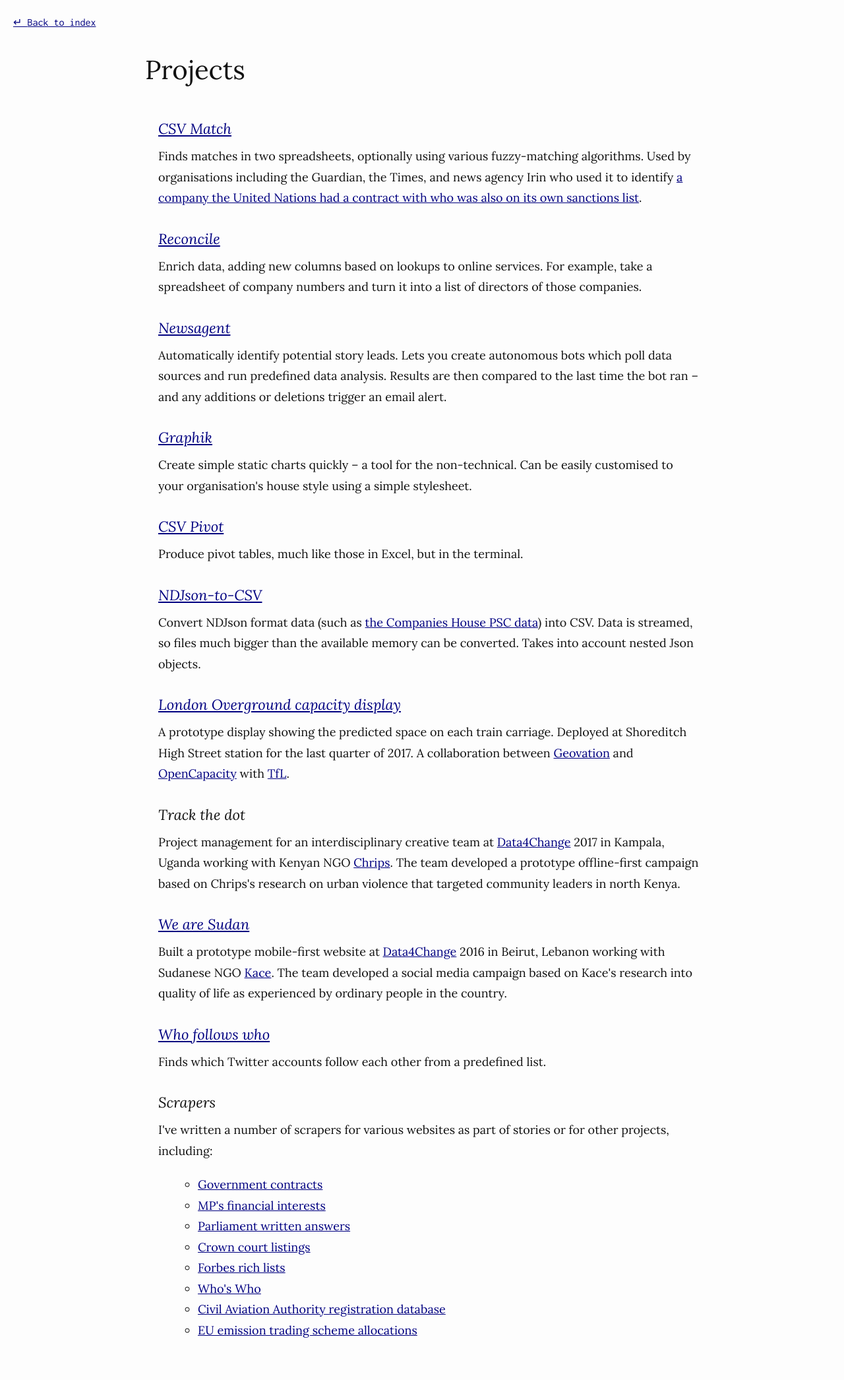
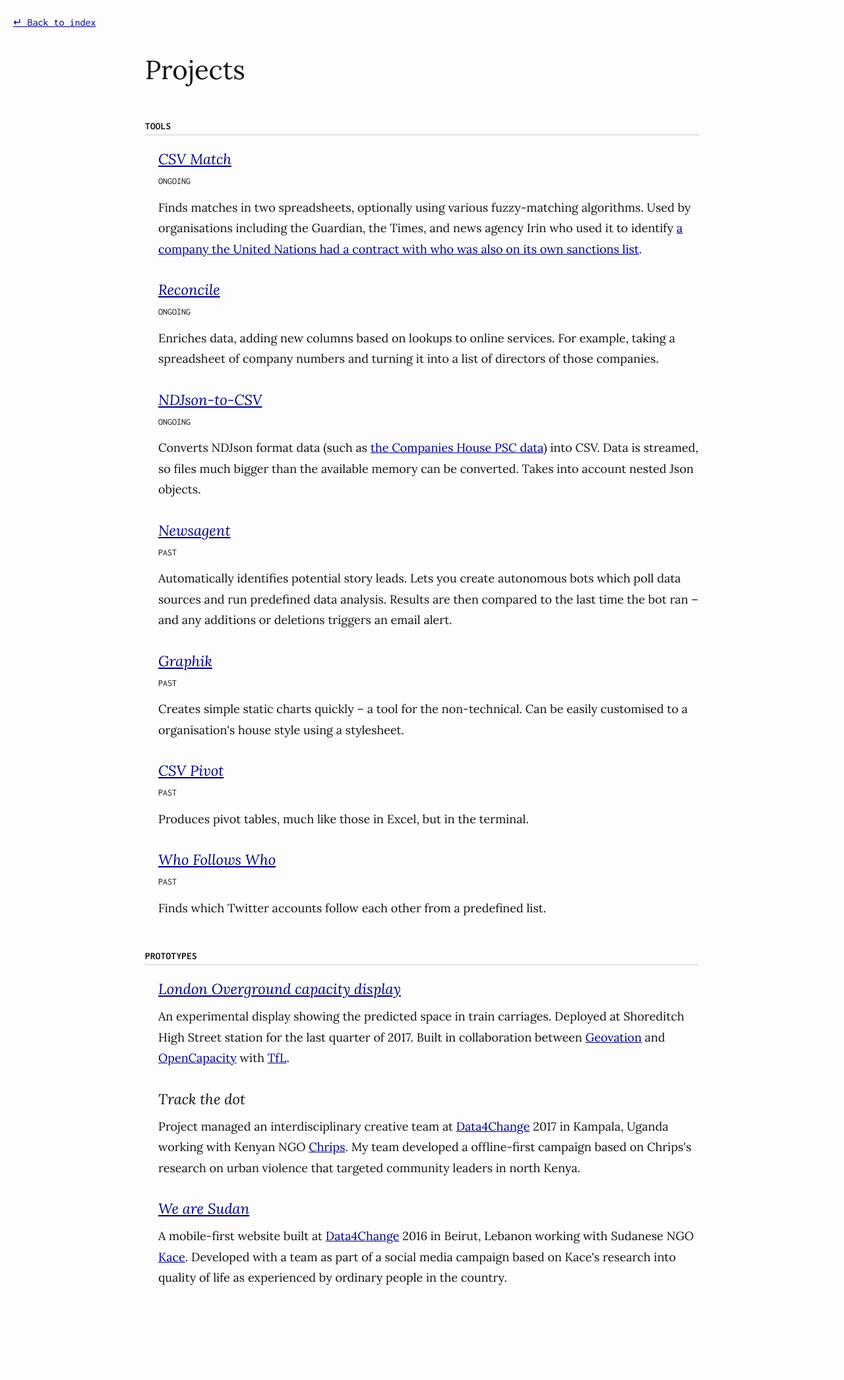
Before and after one commit to maxharlow/maxharlow.github.io, a Jekyll site: the page built from projects.md, in a window 1280 px wide. Shown: the whole page at 66% size. Built offline with Jekyll 4.4.1, drawn with Linux system fonts in a browser that asks for light colours; after the commit the page ends 2013 px from its top, so only the background shows below that.

Commit message:
Updated projects layout

```diff
--- a/_data/projects.yaml
+++ b/_data/projects.yaml
@@ -1,72 +1,68 @@
 -   title: CSV Match
     link: https://github.com/maxharlow/csvmatch
-    state: Ongoing
+    type: tool
+    state: ongoing
     details: |
         Finds matches in two spreadsheets, optionally using various fuzzy-matching algorithms. Used by organisations including the Guardian, the Times, and news agency Irin who used it to identify [a company the United Nations had a contract with who was also on its own sanctions list](https://www.irinnews.org/investigation/2016/09/02/exclusive-un-paying-blacklisted-diamond-company-central-african-republic).
 
 -   title: Reconcile
     link: https://github.com/maxharlow/reconcile
-    state: Ongoing
+    type: tool
+    state: ongoing
     details: |
-        Enrich data, adding new columns based on lookups to online services. For example, take a spreadsheet of company numbers and turn it into a list of directors of those companies.
+        Enriches data, adding new columns based on lookups to online services. For example, taking a spreadsheet of company numbers and turning it into a list of directors of those companies.
+
+-   title: NDJson-to-CSV
+    link: https://github.com/maxharlow/ndjson-to-csv
+    type: tool
+    state: ongoing
+    details: |
+        Converts NDJson format data (such as [the Companies House PSC data](http://download.companieshouse.gov.uk/en_pscdata.html)) into CSV. Data is streamed, so files much bigger than the available memory can be converted. Takes into account nested Json objects.
 
 -   title: Newsagent
     link: https://github.com/maxharlow/newsagent
-    state: Ongoing
+    type: tool
+    state: past
     details: |
-        Automatically identify potential story leads. Lets you create autonomous bots which poll data sources and run predefined data analysis. Results are then compared to the last time the bot ran -- and any additions or deletions trigger an email alert.
+        Automatically identifies potential story leads. Lets you create autonomous bots which poll data sources and run predefined data analysis. Results are then compared to the last time the bot ran -- and any additions or deletions triggers an email alert.
 
 -   title: Graphik
     link: https://github.com/maxharlow/graphik
-    state: Ongoing
+    type: tool
+    state: past
     details: |
-        Create simple static charts quickly -- a tool for the non-technical. Can be easily customised to your organisation\'s house style using a simple stylesheet.
+        Creates simple static charts quickly -- a tool for the non-technical. Can be easily customised to a organisation\'s house style using a stylesheet.
 
 -   title: CSV Pivot
     link: https://github.com/maxharlow/csvpivot
-    state: Ongoing
+    type: tool
+    state: past
     details: |
-        Produce pivot tables, much like those in Excel, but in the terminal.
+        Produces pivot tables, much like those in Excel, but in the terminal.
 
--   title: NDJson-to-CSV
-    link: https://github.com/maxharlow/ndjson-to-csv
-    state: Ongoing
+-   title: Who Follows Who
+    link: https://github.com/maxharlow/who-follows-who
+    type: tool
+    state: past
     details: |
-        Convert NDJson format data (such as [the Companies House PSC data](http://download.companieshouse.gov.uk/en_pscdata.html)) into CSV. Data is streamed, so files much bigger than the available memory can be converted. Takes into account nested Json objects.
+        Finds which Twitter accounts follow each other from a predefined list.
 
 -   title: London Overground capacity display
     link: http://shoreditch.opencapacity.co/
-    state: Completed
+    type: prototype
+    state: completed
     details: |
-        A prototype display showing the predicted space on each train carriage. Deployed at Shoreditch High Street station for the last quarter of 2017. A collaboration between [Geovation](https://geovation.uk/) and [OpenCapacity](http://opencapacity.co/) with [TfL](https://tfl.gov.uk/).
+        An experimental display showing the predicted space in train carriages. Deployed at Shoreditch High Street station for the last quarter of 2017. Built in collaboration between [Geovation](https://geovation.uk/) and [OpenCapacity](http://opencapacity.co/) with [TfL](https://tfl.gov.uk/).
 
 -   title: Track the dot
-    state: Event
+    type: prototype
+    state: completed
     details: |
-        Project management for an interdisciplinary creative team at [Data4Change](https://www.data4chan.ge/) 2017 in Kampala, Uganda working with Kenyan NGO [Chrips](http://www.chrips.or.ke/). The team developed a prototype offline-first campaign based on Chrips\'s research on urban violence that targeted community leaders in north Kenya.
+        Project managed an interdisciplinary creative team at [Data4Change](https://www.data4chan.ge/) 2017 in Kampala, Uganda working with Kenyan NGO [Chrips](http://www.chrips.or.ke/). My team developed a offline-first campaign based on Chrips\'s research on urban violence that targeted community leaders in north Kenya.
 
 -   title: We are Sudan
     link: https://data4change.github.io/kace/action
-    state: Event
+    type: prototype
+    state: completed
     details: |
-        Built a prototype mobile-first website at [Data4Change](https://www.data4chan.ge/) 2016 in Beirut, Lebanon working with Sudanese NGO [Kace](http://www.kacesudan.org/). The team developed a social media campaign based on Kace\'s research into quality of life as experienced by ordinary people in the country.
-
--   title: Who follows who
-    link: https://github.com/maxharlow/who-follows-who
-    state: Ongoing
-    details: |
-        Finds which Twitter accounts follow each other from a predefined list.
-
--   title: Scrapers
-    state: Ongoing
-    details: |
-        I\'ve written a number of scrapers for various websites as part of stories or for other projects, including:
-
-        * [Government contracts](https://github.com/maxharlow/scrape-contracts)
-        * [MP\'s financial interests](https://github.com/maxharlow/scrape-members-financial-interests)
-        * [Parliament written answers](https://github.com/maxharlow/scrape-parliament-written-answers)
-        * [Crown court listings](https://github.com/maxharlow/scrape-xhibit)
-        * [Forbes rich lists](https://github.com/maxharlow/scrape-forbes)
-        * [Who\'s Who](https://github.com/maxharlow/scrape-whos-who)
-        * [Civil Aviation Authority registration database](https://github.com/maxharlow/scrape-caa-info)
-        * [EU emission trading scheme allocations](https://github.com/maxharlow/scrape-eu-ets-allocations)
+        A mobile-first website built at [Data4Change](https://www.data4chan.ge/) 2016 in Beirut, Lebanon working with Sudanese NGO [Kace](http://www.kacesudan.org/). Developed with a team as part of a social media campaign based on Kace\'s research into quality of life as experienced by ordinary people in the country.
--- a/_layouts/projects.html
+++ b/_layouts/projects.html
@@ -6,15 +6,28 @@
 <section>
 <h2>Projects</h2>
 {{ content }}
+<h5>Tools</h5>
 <ol>
-{% for project in site.data.projects %}
+{% assign tools = site.data.projects | where: 'type', 'tool' %}
+{% for tool in tools %}
 <li>
-{% if project.link %}
-<h4><a href="{{ project.link }}">{{ project.title | escape }}</a></h4>
+<h4><a href="{{ tool.link }}">{{ tool.title | escape }}</a></h4>
+<span>{{ tool.state }}</span>
+<div>{{ tool.details | markdownify }}</div>
+</li>
+{% endfor %}
+</ol>
+<h5>Prototypes</h5>
+<ol>
+{% assign prototypes = site.data.projects | where: 'type', 'prototype' %}
+{% for prototype in prototypes %}
+<li>
+{% if prototype.link %}
+<h4><a href="{{ prototype.link }}">{{ prototype.title | escape }}</a></h4>
 {% else %}
-<h4>{{ project.title | escape }}</h4>
+<h4>{{ prototype.title | escape }}</h4>
 {% endif %}
-<div>{{ project.details | markdownify }}</div>
+<div>{{ prototype.details | markdownify }}</div>
 </li>
 {% endfor %}
 </ol>
--- a/style.css
+++ b/style.css
@@ -84,6 +84,17 @@
 section h3 a {
     color: inherit;
     text-decoration: none;
+}
+
+section h5 {
+    margin: 4.5rem 0 2rem 0;
+    border-bottom: 1px solid #ccc;
+    font-family: 'Inconsolata', monospace;
+    font-size: 1.5rem;
+    font-weight: 600;
+    text-transform: uppercase;
+    line-height: 2.5rem;
+    letter-spacing: 0.4px;
 }
 
 section > p {
```
